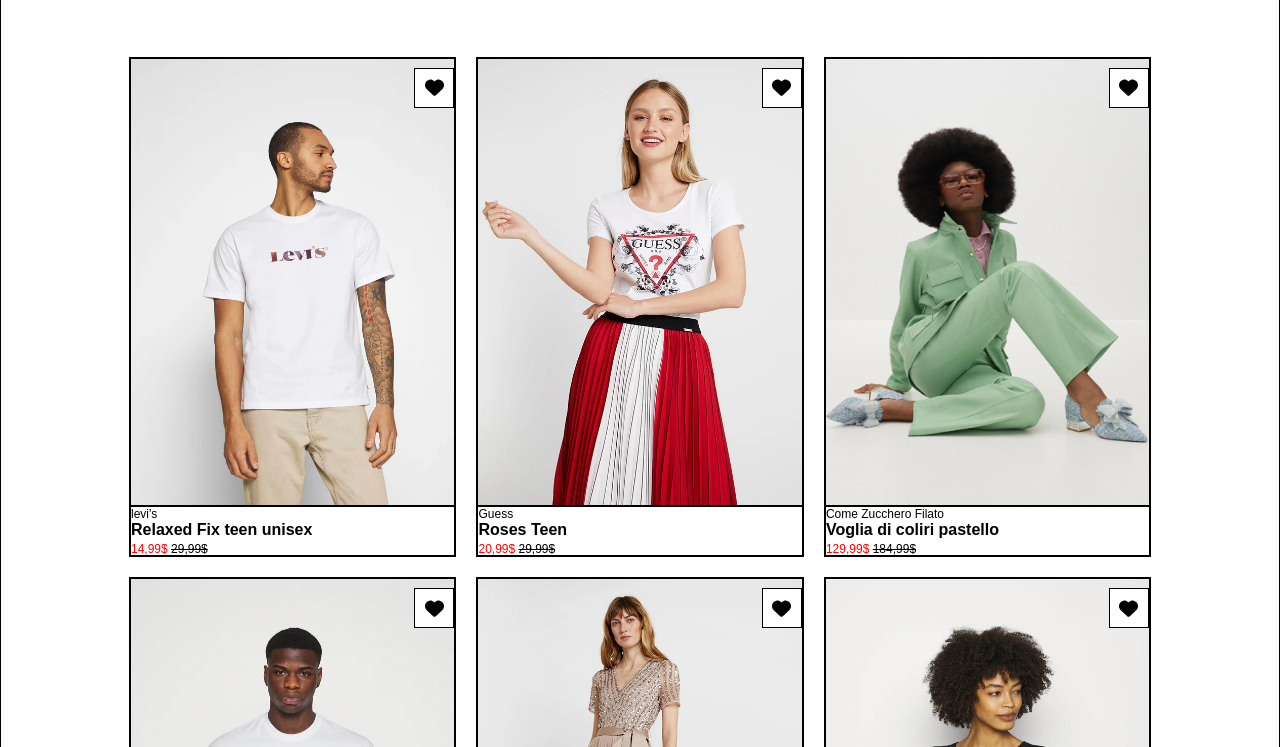
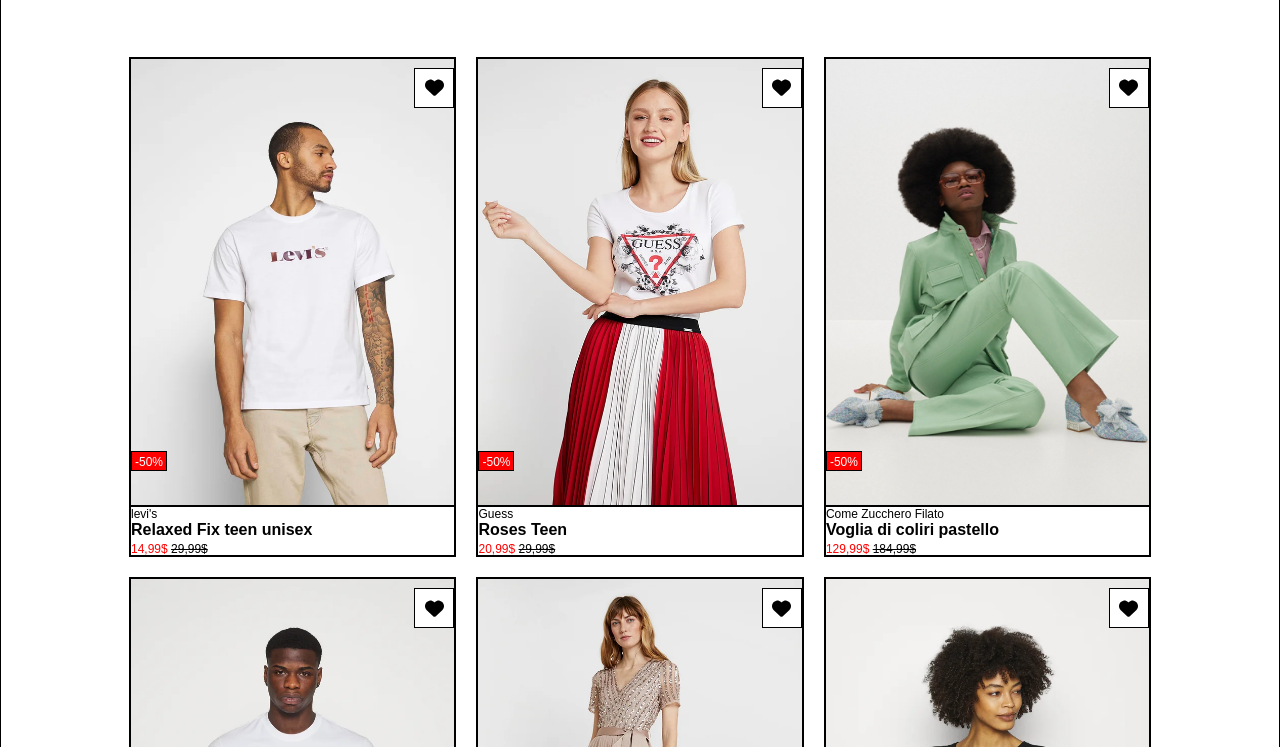
Before and after one commit to AlexLosciale/html-css-boolando, a plain HTML site: page index.html in a window 1280 px wide. Shown: the part 53-800 px from the top of the page. Drawn offline with Linux system fonts and the light colour scheme.

Commit message:
add:red%

```diff
--- a/index.html
+++ b/index.html
@@ -31,7 +31,7 @@
                     <span class="hearth-container">
                         <svg class="hearth" xmlns="http://www.w3.org/2000/svg" viewBox="0 0 512 512"><!--!Font Awesome Free 6.7.1 by @fontawesome - https://fontawesome.com License - https://fontawesome.com/license/free Copyright 2024 Fonticons, Inc.--><path d="M47.6 300.4L228.3 469.1c7.5 7 17.4 10.9 27.7 10.9s20.2-3.9 27.7-10.9L464.4 300.4c30.4-28.3 47.6-68 47.6-109.5v-5.8c0-69.9-50.5-129.5-119.4-141C347 36.5 300.6 51.4 268 84L256 96 244 84c-32.6-32.6-79-47.5-124.6-39.9C50.5 55.6 0 115.2 0 185.1v5.8c0 41.5 17.2 81.2 47.6 109.5z"/></svg>
                     </span>
-                    <span class="red"></span>
+                    <span class="red">-50%</span>
                     <span class="green"></span>
                 </div>
                 <div class="prize">
@@ -47,6 +47,7 @@
                     <span class="hearth-container">
                         <svg class="hearth" xmlns="http://www.w3.org/2000/svg" viewBox="0 0 512 512"><!--!Font Awesome Free 6.7.1 by @fontawesome - https://fontawesome.com License - https://fontawesome.com/license/free Copyright 2024 Fonticons, Inc.--><path d="M47.6 300.4L228.3 469.1c7.5 7 17.4 10.9 27.7 10.9s20.2-3.9 27.7-10.9L464.4 300.4c30.4-28.3 47.6-68 47.6-109.5v-5.8c0-69.9-50.5-129.5-119.4-141C347 36.5 300.6 51.4 268 84L256 96 244 84c-32.6-32.6-79-47.5-124.6-39.9C50.5 55.6 0 115.2 0 185.1v5.8c0 41.5 17.2 81.2 47.6 109.5z"/></svg>
                     </span>
+                    <span class="red">-50%</span>
                 </div>
                 <div class="prize">
                     <p>Guess</p>
@@ -61,6 +62,7 @@
                     <span class="hearth-container">
                         <svg class="hearth" xmlns="http://www.w3.org/2000/svg" viewBox="0 0 512 512"><!--!Font Awesome Free 6.7.1 by @fontawesome - https://fontawesome.com License - https://fontawesome.com/license/free Copyright 2024 Fonticons, Inc.--><path d="M47.6 300.4L228.3 469.1c7.5 7 17.4 10.9 27.7 10.9s20.2-3.9 27.7-10.9L464.4 300.4c30.4-28.3 47.6-68 47.6-109.5v-5.8c0-69.9-50.5-129.5-119.4-141C347 36.5 300.6 51.4 268 84L256 96 244 84c-32.6-32.6-79-47.5-124.6-39.9C50.5 55.6 0 115.2 0 185.1v5.8c0 41.5 17.2 81.2 47.6 109.5z"/></svg>
                     </span>
+                    <span class="red">-50%</span>
                 </div>
                 <div class="prize">
                     <p>Come Zucchero Filato</p>
@@ -75,6 +77,7 @@
                     <span class="hearth-container">
                         <svg class="hearth" xmlns="http://www.w3.org/2000/svg" viewBox="0 0 512 512"><!--!Font Awesome Free 6.7.1 by @fontawesome - https://fontawesome.com License - https://fontawesome.com/license/free Copyright 2024 Fonticons, Inc.--><path d="M47.6 300.4L228.3 469.1c7.5 7 17.4 10.9 27.7 10.9s20.2-3.9 27.7-10.9L464.4 300.4c30.4-28.3 47.6-68 47.6-109.5v-5.8c0-69.9-50.5-129.5-119.4-141C347 36.5 300.6 51.4 268 84L256 96 244 84c-32.6-32.6-79-47.5-124.6-39.9C50.5 55.6 0 115.2 0 185.1v5.8c0 41.5 17.2 81.2 47.6 109.5z"/></svg>
                     </span>
+                    <span class="red">-50%</span>
                 </div>
                 <div class="prize">
                     <p>levi's</p>
@@ -89,6 +92,7 @@
                     <span class="hearth-container">
                         <svg class="hearth" xmlns="http://www.w3.org/2000/svg" viewBox="0 0 512 512"><!--!Font Awesome Free 6.7.1 by @fontawesome - https://fontawesome.com License - https://fontawesome.com/license/free Copyright 2024 Fonticons, Inc.--><path d="M47.6 300.4L228.3 469.1c7.5 7 17.4 10.9 27.7 10.9s20.2-3.9 27.7-10.9L464.4 300.4c30.4-28.3 47.6-68 47.6-109.5v-5.8c0-69.9-50.5-129.5-119.4-141C347 36.5 300.6 51.4 268 84L256 96 244 84c-32.6-32.6-79-47.5-124.6-39.9C50.5 55.6 0 115.2 0 185.1v5.8c0 41.5 17.2 81.2 47.6 109.5z"/></svg>
                     </span>
+
                 </div>
                 <div class="prize">
                     <p>Maya Delux</p>
--- a/style.css
+++ b/style.css
@@ -84,7 +84,17 @@ footer{
 }
 
 .red{
-
+    position: absolute;
+    top: 88%;
+    left: 0%;
+    height: 20px;
+    border: 1px solid black;
+    color: white;
+    background-color: red;
+    font-size: 12px;
+    padding: 3px;
+    text-align: center;
+    align-content: center;
 }
 
 .green{
```
